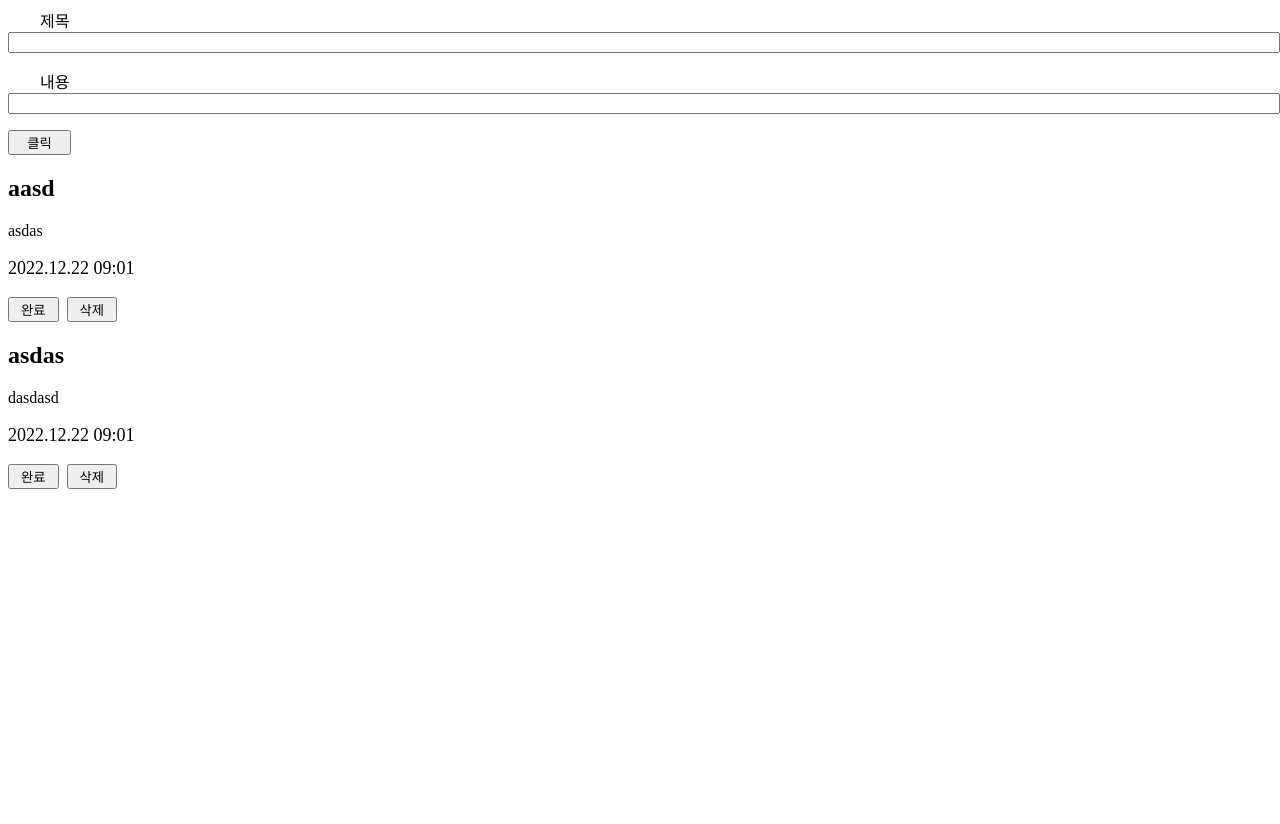
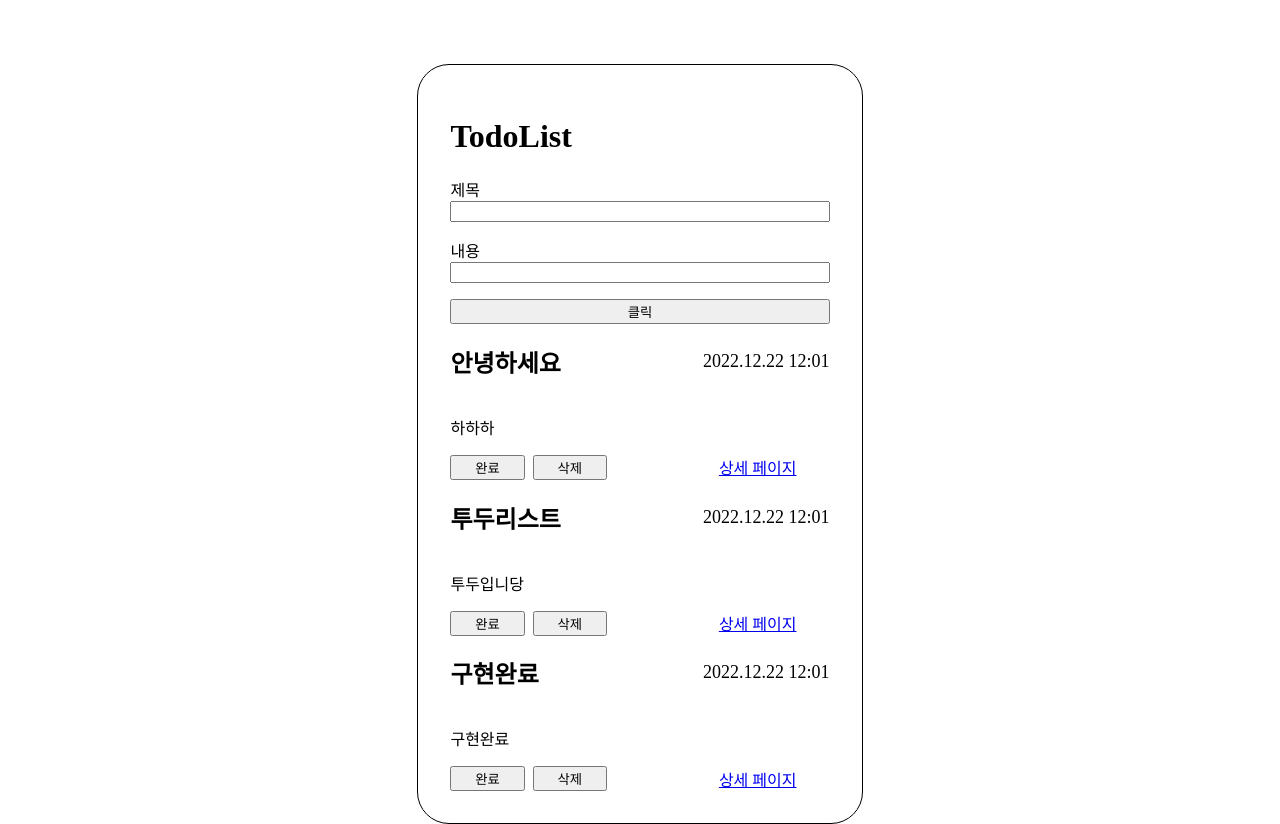
Before and after one commit to vpvm96/SpartaTaskTodo, a React (Create React App) app: page / in a window 1280 px wide. Before the commit the page ends 800 px from the top, so only its background shows below. Built offline with nearby package versions, Linux system fonts and the light colour scheme; data requests are answered from the project's data file.

Commit message:
fix. styled & ternary operator

```diff
--- a/db.json
+++ b/db.json
@@ -1,17 +1,24 @@
 {
   "todos": [
     {
-      "title": "aasd",
-      "content": "asdas",
-      "id": "1fe8a13c-55c4-4661-baa6-8fc07e1d8e4f",
-      "createdAt": "2022.12.22 09:01",
+      "title": "안녕하세요",
+      "content": "하하하",
+      "id": "a89588b1-40cc-45fe-866e-5e192a85f788",
+      "createdAt": "2022.12.22 12:01",
       "isDone": false
     },
     {
-      "title": "asdas",
-      "content": "dasdasd",
-      "id": "e2089e10-9984-4386-9ba6-c900217f9bb4",
-      "createdAt": "2022.12.22 09:01",
+      "title": "투두리스트",
+      "content": "투두입니당",
+      "id": "e69d5024-dd50-4cf5-87f6-700fb49b0efc",
+      "createdAt": "2022.12.22 12:01",
+      "isDone": false
+    },
+    {
+      "title": "구현완료",
+      "content": "구현완료",
+      "id": "49049108-1e46-4cdf-aad7-ad156669cdb5",
+      "createdAt": "2022.12.22 12:01",
       "isDone": false
     }
   ]
--- a/src/components/common/LabeldInput.jsx
+++ b/src/components/common/LabeldInput.jsx
@@ -11,11 +11,11 @@ const LabeledInput = ({ type, id, labelText, errorMsg, onChangeEvent }) => {
 }
 
 const TodoInputBox = styled.div`
-  width: 100%;
+  width: 98%;
 `
 
 const TodoInputLabel = styled.label`
-  margin-left: 2rem;
+  width: 100%;
 `
 const TodoInput = styled.input`
   width: 100%;
--- a/src/components/todo/TodoListBody.jsx
+++ b/src/components/todo/TodoListBody.jsx
@@ -1,6 +1,7 @@
 import styled from "styled-components"
 import LabeledInput from "../common/LabeldInput"
 import TodoListContent from "./TodoListContent"
+import TodoListHeader from "./TodoListHeader"
 
 const TodoListBody = ({
   todoData,
@@ -21,6 +22,8 @@ const TodoListBody = ({
   return (
     <TodoWrap>
       <TodoContainer>
+        <TodoFormBox>
+          <TodoListHeader />
           <TodoForm onSubmit={onTodoFormSubmitEvent(handleTodoFormSubmit)}>
             <LabeledInput
               type="text"
@@ -48,6 +51,7 @@ const TodoListBody = ({
               />
             ))}
           </TodoContentBox>
+        </TodoFormBox>
       </TodoContainer>
     </TodoWrap>
   )
@@ -59,6 +63,18 @@ const TodoWrap = styled.div`
 `
 const TodoContainer = styled.div`
   width: 100%;
+  margin-top: 4rem;
+  display: flex;
+  flex-direction: column;
+  align-items: center;
+  justify-content: center;
+`
+
+const TodoFormBox = styled.div`
+  width: 30%;
+  padding: 2rem;
+  border: 1px solid;
+  border-radius: 2rem;
 `
 
 const TodoForm = styled.form`
@@ -66,11 +82,11 @@ const TodoForm = styled.form`
 `
 
 const TodoSubmitButton = styled.button`
-  width: 5%;
+  width: 100%;
 `
 
 const TodoContentBox = styled.div`
-  width: 20%;
+  width: 100%;
 `
 
 export default TodoListBody
--- a/src/components/todo/TodoListContent.jsx
+++ b/src/components/todo/TodoListContent.jsx
@@ -1,4 +1,5 @@
 import React from "react"
+import { Link } from "react-router-dom"
 import styled from "styled-components"
 
 const TodoListContent = ({
@@ -17,14 +18,20 @@ const TodoListContent = ({
   return (
     <TodoContainer>
       <TodoTitleBox>
-        <TodoTitleText>{title}</TodoTitleText>
+        {isDone === false ? (
+          <TodoTitleText>{title}</TodoTitleText>
+        ) : (
+          <TodoTitleCompletedText>{title}</TodoTitleCompletedText>
+        )}
+        <TodoCreateAtText>{createdAt}</TodoCreateAtText>
       </TodoTitleBox>
       <TodoContentBox>
-        <TodoContentText>{content}</TodoContentText>
+        {isDone === false ? (
+          <TodoContentText>{content}</TodoContentText>
+        ) : (
+          <TodoContentCompletedText>{content}</TodoContentCompletedText>
+        )}
       </TodoContentBox>
-      <TodoCreateAtBox>
-        <TodoCreateAtText>{createdAt}</TodoCreateAtText>
-      </TodoCreateAtBox>
       <TodoBtnBox>
         {isDone === false ? (
           <TodoCompletedBtn onClick={handleTodoUpdate(true)}>
@@ -33,8 +40,15 @@ const TodoListContent = ({
         ) : (
           <TodoCancelBtn onClick={handleTodoUpdate(false)}>취소</TodoCancelBtn>
         )}
-
         <TodoDeletedBtn onClick={onTodoDeleteEvent(id)}>삭제</TodoDeletedBtn>
+        <TodoDetailLinkBox>
+          <Link
+            to={`todo/${id.slice(0, 8)}`}
+            state={{ title, content, createdAt }}
+          >
+            상세 페이지
+          </Link>
+        </TodoDetailLinkBox>
       </TodoBtnBox>
     </TodoContainer>
   )
@@ -45,11 +59,14 @@ const TodoContainer = styled.div`
 `
 
 const TodoTitleBox = styled.div`
+  display: flex;
+  align-items: center;
+  justify-content: space-between;
   width: 100%;
 `
 
 const TodoTitleText = styled.h2`
-  font-weight: bold;
+  font-size: 1.5rem;
 `
 
 const TodoContentBox = styled.div`
@@ -60,16 +77,27 @@ const TodoContentText = styled.p`
   font-weight: normal;
 `
 
-const TodoCreateAtBox = styled.div`
-  width: 100%;
-`
-
 const TodoCreateAtText = styled.p`
   font-size: large;
 `
 
+const TodoTitleCompletedText = styled.p`
+  font-size: 1.5rem;
+  color: grey;
+  text-decoration: line-through;
+`
+
+const TodoContentCompletedText = styled.p`
+  font-weight: normal;
+  color: grey;
+  text-decoration: line-through;
+`
+
 const TodoBtnBox = styled.div`
   width: 100%;
+  display: flex;
+  flex-direction: row;
+  align-items: center;
 `
 
 const TodoCompletedBtn = styled.button`
@@ -79,10 +107,16 @@ const TodoCompletedBtn = styled.button`
 
 const TodoCancelBtn = styled.button`
   width: 20%;
+  margin-right: 0.5rem;
 `
 
 const TodoDeletedBtn = styled.button`
   width: 20%;
 `
 
+const TodoDetailLinkBox = styled.div`
+  margin-left: 7rem;
+  width: 30%;
+`
+
 export default TodoListContent
```
Lines whose indentation alone changed are shown as unchanged.
